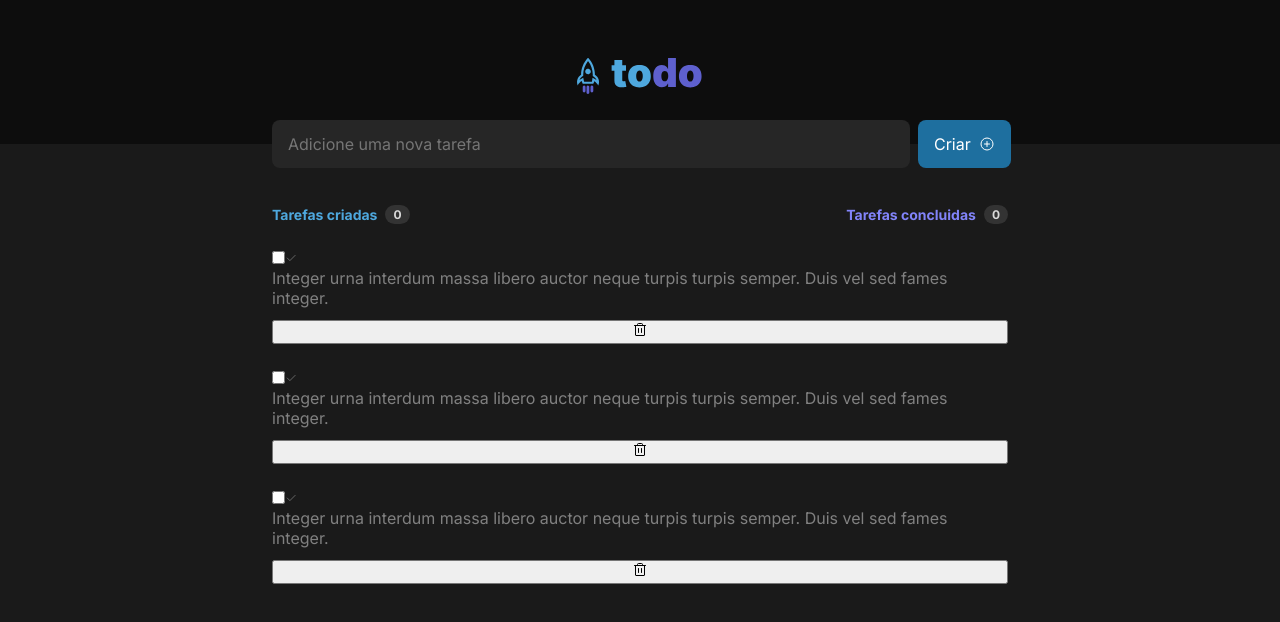
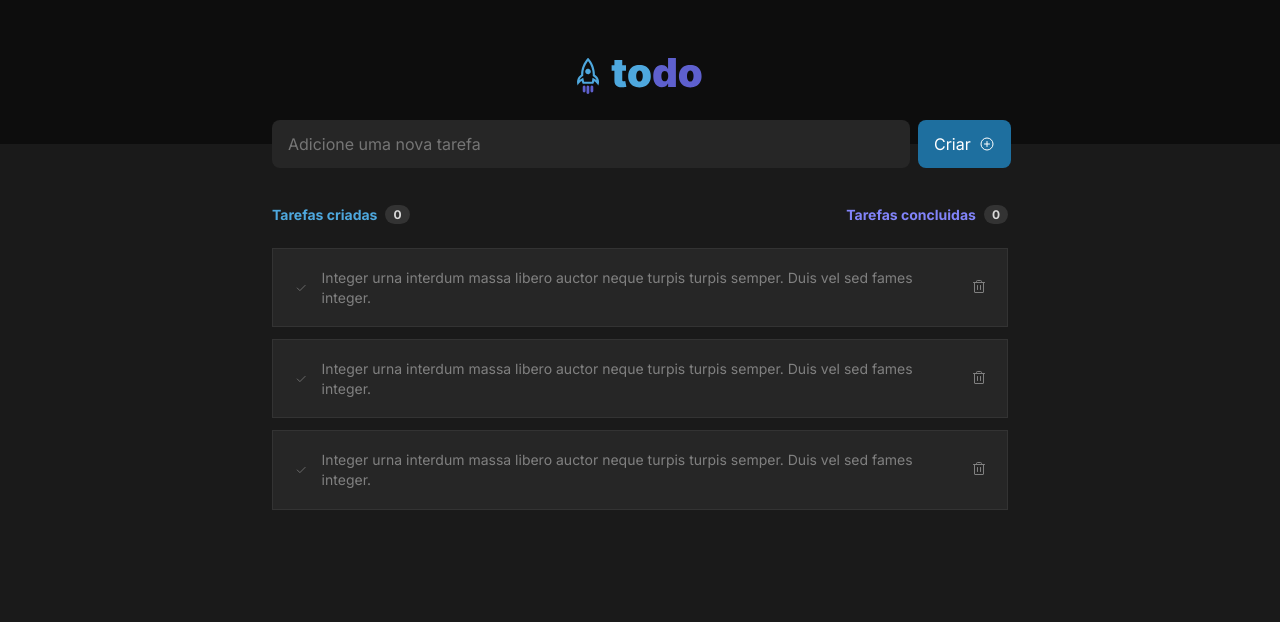
Before and after one commit to franciscovaz/todo-list-reactjs-challenge, a React (Vite) app: page / in a window 1280 px wide. Shown: the top 622 px of the page. Built offline with nearby package versions, Linux system fonts and the light colour scheme.

Commit message:
- task styles with static info

```diff
--- a/src/App.tsx
+++ b/src/App.tsx
@@ -42,6 +42,7 @@ function App() {
         <div className={styles.tasksList}>
             <TasksHeader/>
 
+            <div>
               { tasksList.length === 0
                 ? <EmptyList />
                 : (
@@ -52,6 +53,7 @@ function App() {
                   </>
                 )}
             </div>
+        </div>
       </section>
     </main>
   )
--- a/src/components/List/Task.module.css
+++ b/src/components/List/Task.module.css
@@ -1 +1,93 @@
-.container {}
+.container {
+    display: flex;
+    flex: 1;
+    gap: 0.75rem;
+
+    align-items: center;
+    justify-content: space-between;
+
+    padding: 1rem;
+    border-box: 8px;
+
+    background-color: var(--gray-500);
+    border: 1px solid var(--gray-400);
+}
+
+.container div {
+    display: flex;
+}
+
+.container label {
+    display: flex;
+    padding: 3px;
+    align-items: center;
+    gap: 0.75rem;
+}
+
+.container label input[type="checkbox"] {
+    display: none;
+}
+
+.checkbox {
+    border-radius: 100%;
+    height: 1.125rem;
+    width: 1.125rem;
+    transition: 0.2s all;
+    display: flex;
+    align-items: center;
+    justify-content: center;
+
+}
+
+.checkbox-unchecked {
+    border: 2px solid var(--blue);
+  }
+
+  .checkbox-unchecked:hover {
+    background-color: rgba(30, 111, 159, 0.2);
+  }
+
+  .checkbox-checked {
+    border: 2px solid var(--purple-dark);
+    background-color: var(--purple-dark);
+  }
+
+  .checkbox-checked:hover {
+    border: 2px solid var(--purple);
+    background-color: var(--purple);
+  }
+
+  .paragraph {
+    font-size: 0.875rem;
+    line-height: 140%;
+    user-select: none;
+
+    transition: 0.2s all;
+  }
+
+  .paragraph-checked {
+    text-decoration: line-through;
+    color: var(--gray-300);
+  }
+
+  .container button {
+    border: none;
+    background-color: transparent;
+    border-radius: 4px;
+
+    padding: 5px 4px 2px 4px;
+
+    transition: 0.2s background-color;
+  }
+
+  .container button line, .container button path {
+    transition: 0.2s fill;
+  }
+
+  .container button:hover {
+    background-color: var(--gray-400);
+  }
+
+  .container button:hover line, .container button:hover path {
+    fill: var(--danger);
+  }
--- a/src/components/List/Task.tsx
+++ b/src/components/List/Task.tsx
@@ -13,17 +13,17 @@ export function Task() {
             <div>
                 <label htmlFor="checkbox">
                     <input type="checkbox" readOnly checked={false} />
-                    <span>
+                    <span className={styles.checkbox}>
                         <Check size={12}/>
                     </span>
 
-                    <p>
+                    <p className={styles.paragraph}>
                         Integer urna interdum massa libero auctor neque turpis turpis semper. Duis vel sed fames integer.
                     </p>
                 </label>
             </div>
             <button onClick={handleRemoveTask}>
-                <Trash size={16} />
+                <Trash size={16} color="#808080" />
             </button>
         </div>
     )
```
Lines whose indentation alone changed are shown as unchanged.
